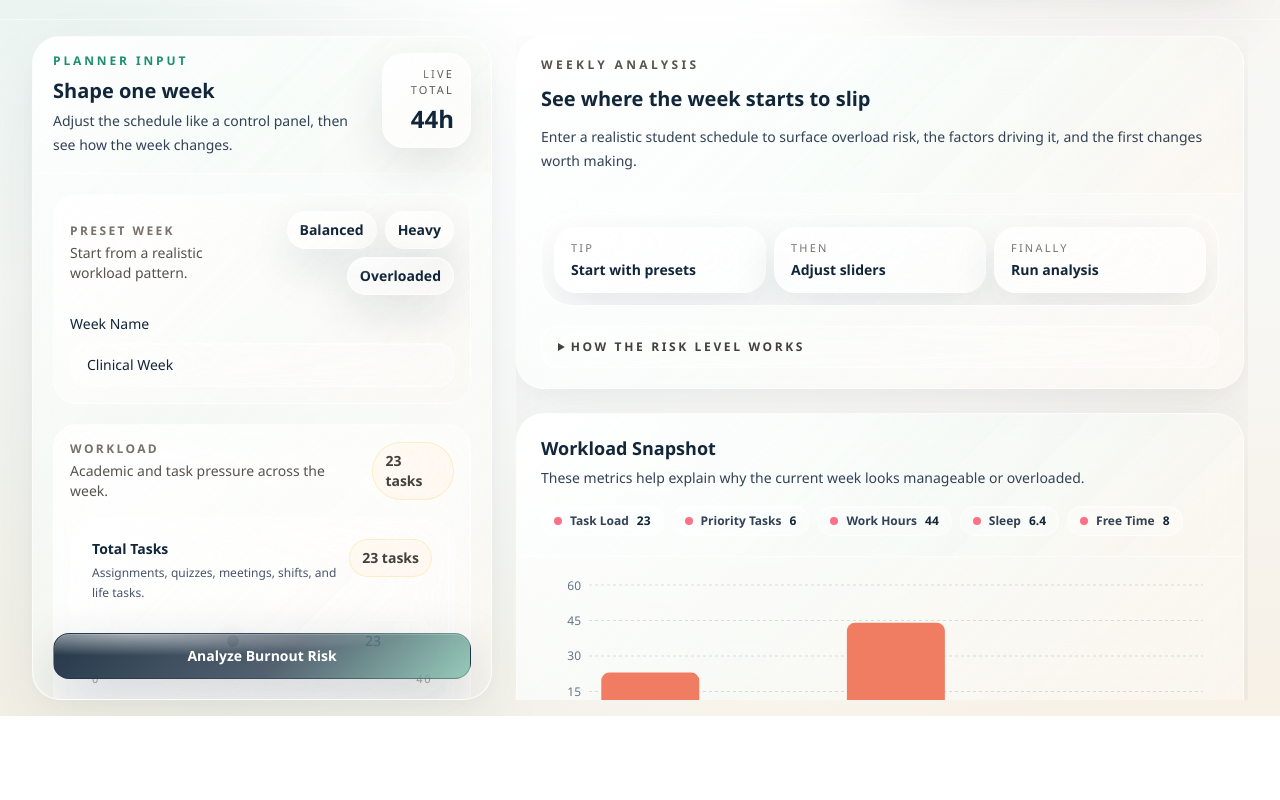
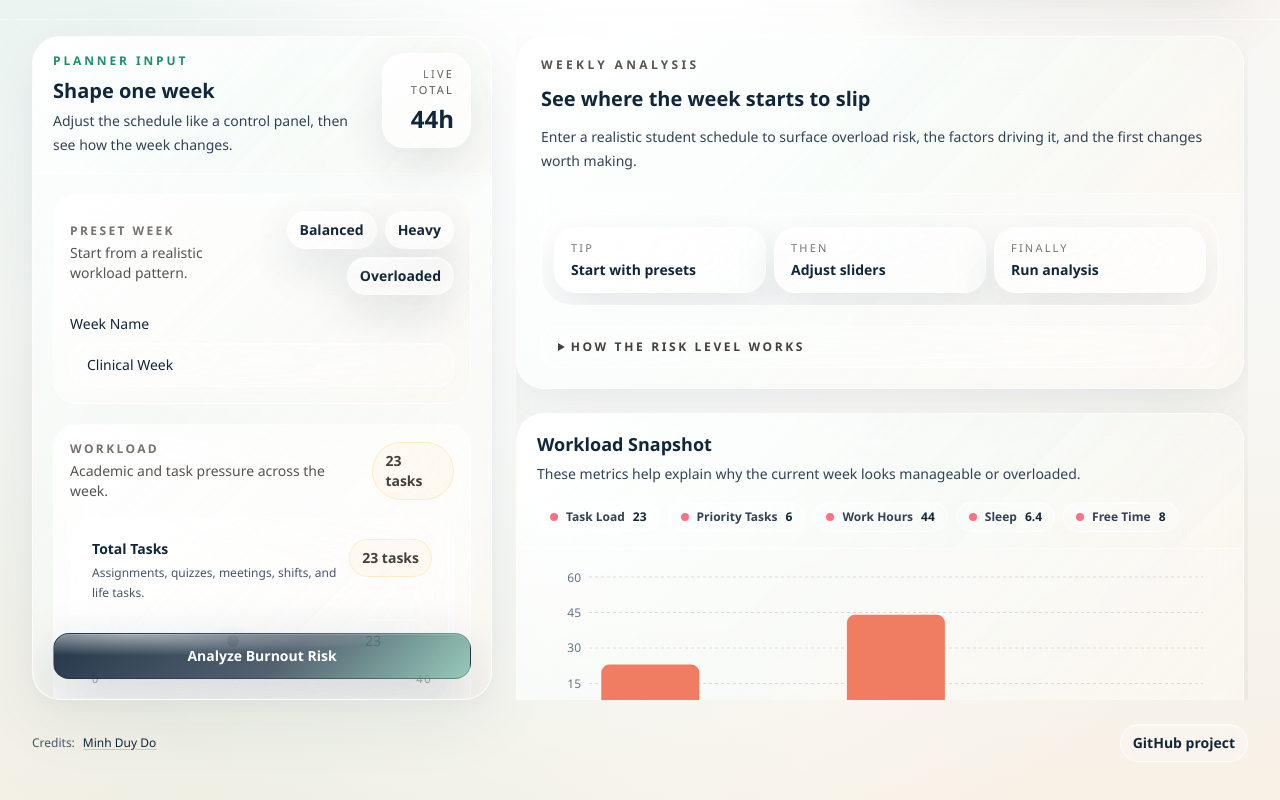
Before and after one commit to dominhduy09/burnout-sentinel, a Next.js app in the folder frontend/: page / in a window 1280 px wide. Shown: the part 328-1128 px from the top of the page. Before the commit the page ends 1044 px from the top, so only its background shows below. Built offline with nearby package versions, Linux system fonts and the light colour scheme.

Commit message:
update credits and the errors page

```diff
--- /dev/null
+++ b/frontend/app/error.tsx
@@ -0,0 +1,55 @@
+"use client";
+
+export default function ErrorPage({
+  error,
+  reset
+}: {
+  error: Error & { digest?: string };
+  reset: () => void;
+}) {
+  return (
+    <main className="relative min-h-screen overflow-hidden px-6 py-10 text-slate-900 lg:px-8">
+      <div className="pointer-events-none absolute inset-0">
+        <div className="absolute left-[-12rem] top-[-10rem] h-[28rem] w-[28rem] rounded-full bg-emerald-200/24 blur-[110px]" />
+        <div className="absolute right-[-8rem] top-[3rem] h-[22rem] w-[22rem] rounded-full bg-amber-200/26 blur-[95px]" />
+        <div className="absolute left-1/2 top-[45%] h-[26rem] w-[26rem] -translate-x-1/2 -translate-y-1/2 rounded-full bg-white/55 blur-[120px]" />
+        <div className="absolute inset-0 glass-grain" />
+      </div>
+
+      <div className="relative mx-auto max-w-2xl">
+        <div className="card p-0">
+          <div className="panel-header">
+            <div className="absolute inset-0 glass-grain" />
+            <div className="relative">
+              <p className="eyebrow">Something went wrong</p>
+              <h1 className="mt-2 text-2xl font-semibold text-ink">The planner hit an error while loading.</h1>
+              <p className="mt-2 text-sm leading-6 text-slate-700">
+                Try again. If it keeps happening, copy the error details below and send them here.
+              </p>
+            </div>
+          </div>
+
+          <div className="panel-body space-y-4">
+            <button
+              type="button"
+              onClick={() => reset()}
+              className="glass-button glass-button-ink inline-flex items-center justify-center rounded-2xl px-5 py-3 text-sm font-semibold"
+            >
+              Reload
+            </button>
+
+            <details className="surface-shell p-4">
+              <summary className="cursor-pointer select-none text-xs font-semibold uppercase tracking-[0.22em] text-stone-700">
+                Error details
+              </summary>
+              <pre className="mt-3 whitespace-pre-wrap break-words rounded-2xl border border-white/60 bg-white/35 p-4 text-xs text-slate-800">
+                {error?.message}
+                {error?.digest ? `\nDigest: ${error.digest}` : ""}
+              </pre>
+            </details>
+          </div>
+        </div>
+      </div>
+    </main>
+  );
+}
--- a/frontend/app/globals.css
+++ b/frontend/app/globals.css
@@ -82,6 +82,25 @@ input[type="number"] {
     @apply relative overflow-hidden rounded-[28px] border border-white/60 bg-white/25 backdrop-blur-xl;
     background-image: none;
     box-shadow: none;
+  }
+
+  .panel-header {
+    @apply relative border-b border-white/50 px-5 py-4 text-ink;
+    background-image: linear-gradient(
+      135deg,
+      rgba(255, 255, 255, 0.64) 0%,
+      rgba(240, 252, 246, 0.22) 48%,
+      rgba(255, 242, 230, 0.18) 100%
+    );
+  }
+
+  .panel-header-flat {
+    @apply relative border-b border-white/50 bg-white/25 px-5 py-4 text-ink;
+    background-image: none;
+  }
+
+  .panel-body {
+    @apply px-5 py-5;
   }
 
   .card::after,
--- a/frontend/app/page.tsx
+++ b/frontend/app/page.tsx
@@ -40,6 +40,28 @@ export default function HomePage() {
       <section className="mx-auto max-w-7xl px-6 py-4 lg:px-8 lg:py-4">
         <PlannerForm />
       </section>
+
+      <footer className="relative mx-auto flex max-w-7xl flex-col gap-2 px-6 pb-10 pt-2 text-xs text-slate-600 sm:flex-row sm:items-center sm:justify-between lg:px-8">
+        <div className="flex flex-wrap items-center gap-x-2 gap-y-1">
+          <span className="text-slate-600">Credits:</span>
+          <a
+            className="font-medium text-ink underline decoration-emerald-300/70 underline-offset-2 hover:decoration-emerald-400/80 focus:outline-none focus-visible:ring-2 focus-visible:ring-emerald-400/70"
+            href="https://bio.link/dmduy"
+            target="_blank"
+            rel="noreferrer"
+          >
+            Minh Duy Do
+          </a>
+        </div>
+        <a
+          className="glass-pill w-fit text-ink transition hover:bg-white/65 focus:outline-none focus-visible:ring-2 focus-visible:ring-emerald-400/70"
+          href="https://github.com/dominhduy09/burnout-sentinel"
+          target="_blank"
+          rel="noreferrer"
+        >
+          GitHub project
+        </a>
+      </footer>
     </main>
   );
 }
--- a/frontend/components/metric-chart.tsx
+++ b/frontend/components/metric-chart.tsx
@@ -32,7 +32,7 @@ type Props = {
 export function MetricChart({ insights }: Props) {
   return (
     <div className="card overflow-hidden p-0 shadow-card">
-      <div className="relative border-b border-white/50 bg-[linear-gradient(135deg,_rgba(255,255,255,0.62)_0%,_rgba(236,252,247,0.22)_52%,_rgba(255,242,230,0.2)_100%)] px-6 py-5">
+      <div className="panel-header">
         <div className="absolute inset-0 glass-grain" />
         <div className="relative">
           <h3 className="text-lg font-semibold text-ink">Workload Snapshot</h3>
--- a/frontend/components/planner-form.tsx
+++ b/frontend/components/planner-form.tsx
@@ -478,7 +478,7 @@ export function PlannerForm() {
     <div className="grid gap-6 xl:grid-cols-[minmax(360px,460px)_minmax(0,1fr)] xl:items-start">
       <div className="xl:sticky xl:top-6">
         <div className="card max-h-[calc(100vh-8.5rem)] overflow-hidden p-0 xl:flex xl:flex-col">
-          <div className="relative border-b border-white/50 bg-[linear-gradient(135deg,_rgba(255,255,255,0.65)_0%,_rgba(240,252,246,0.24)_48%,_rgba(255,242,230,0.2)_100%)] px-5 py-4 text-ink">
+          <div className="panel-header">
             <div className="absolute inset-0 glass-grain" />
             <div className="relative flex items-start justify-between gap-4">
               <div>
--- a/frontend/components/research-rotator.tsx
+++ b/frontend/components/research-rotator.tsx
@@ -44,7 +44,7 @@ export default function ResearchRotator() {
 
   return (
     <div className="card flex min-h-[190px] flex-col justify-between p-0 shadow-card">
-      <div className="relative border-b border-white/50 px-5 py-4">
+      <div className="panel-header">
         <div className="absolute inset-0 glass-grain" />
         <div className="relative flex items-center justify-between gap-3">
           <p className="text-xs font-semibold uppercase tracking-[0.18em] text-accent">Research Signal</p>
--- a/frontend/components/risk-panel.tsx
+++ b/frontend/components/risk-panel.tsx
@@ -151,7 +151,7 @@ export function RiskPanel({ result, celebrateToken, moderateToken, highToken }:
   return (
     <div className="space-y-4">
       <div className="card-flat p-0">
-        <div className="relative border-b border-white/50 bg-white/25 px-5 py-4 text-ink">
+        <div className="panel-header-flat">
           {result.risk_label === "Low" && celebrateToken ? (
             <ReactionBurst key={`low-${celebrateToken}`} variant="low" />
           ) : null}
@@ -182,7 +182,7 @@ export function RiskPanel({ result, celebrateToken, moderateToken, highToken }:
           </div>
         </div>
 
-        <div className="px-5 py-5">
+        <div className="panel-body">
           <p className="text-sm leading-7 text-slate-700">{result.summary}</p>
           <MethodDetails />
         </div>
```
